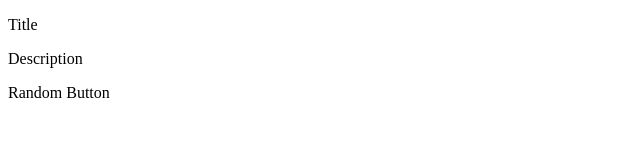
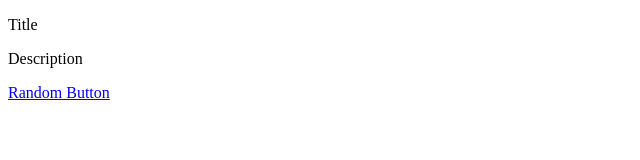
Before and after one commit to avemaro/avemaro.github.io, a plain HTML site: page index.html in a window 1280 px wide. Shown: the whole page, without its empty margins (0-640 px from the left). Drawn offline with Linux system fonts and the light colour scheme.

Commit message:
Update index.html

```diff
--- a/index.html
+++ b/index.html
@@ -6,6 +6,6 @@
   <body>
     <p>Title</p>
     <p>Description</p>
-    <p>Random Button</p>
+    <a href="result.html">Random Button</a>
   </body>
 </html>
```
